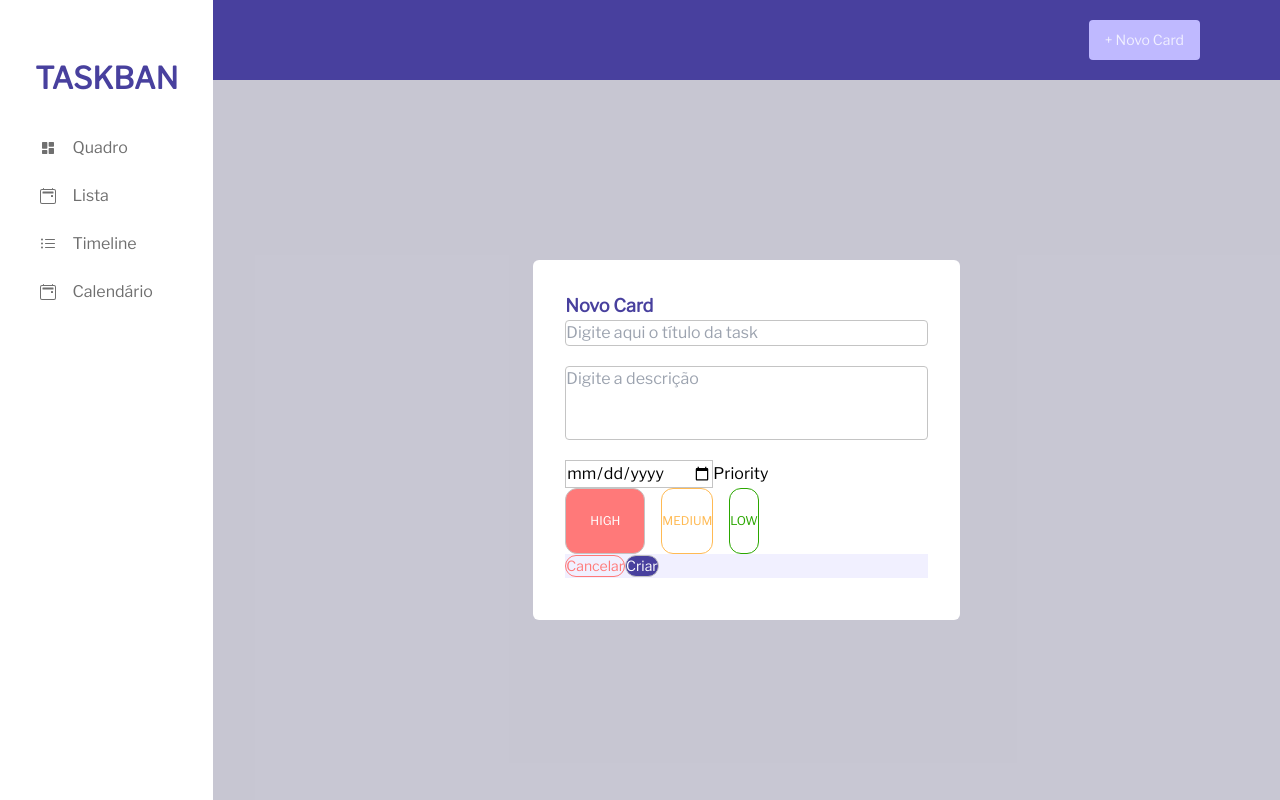
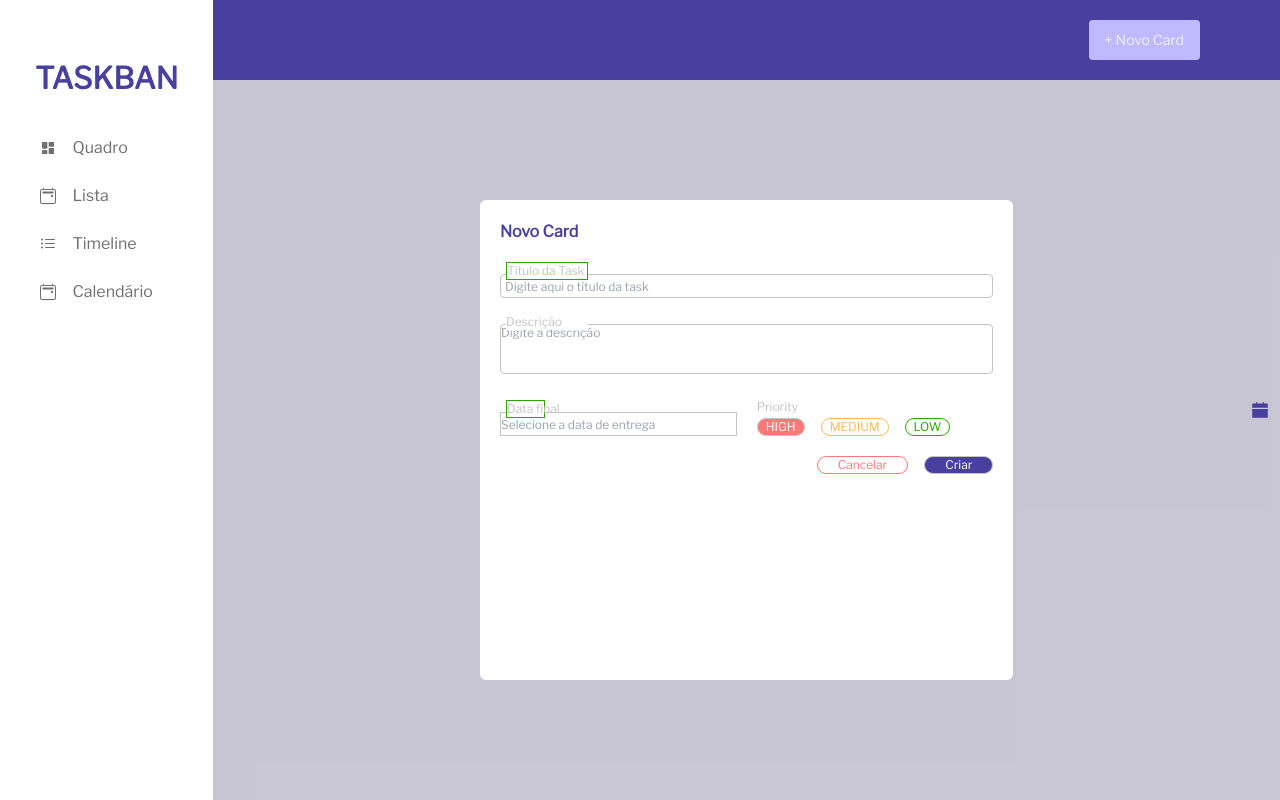
Before and after one commit to Lucasvalves/taskban, a React (Vite) app: page / in a window 1280 px wide. Both pictures are taken after a click on the button "+ Novo Card". Built offline with nearby package versions, Linux system fonts and the light colour scheme.

Commit message:
Create component TextField and TextArea

```diff
--- a/package.json
+++ b/package.json
@@ -12,6 +12,7 @@
   "dependencies": {
     "react": "^18.2.0",
     "react-dom": "^18.2.0",
+    "react-hook-form": "^7.48.2",
     "react-icons": "^4.12.0"
   },
   "devDependencies": {
--- /dev/null
+++ b/src/PickData/PickData.jsx
@@ -0,0 +1,11 @@
+const PickData = () => {
+  return (
+    <svg width="20" height="20" viewBox="0 0 20 20" fill="none" xmlns="http://www.w3.org/2000/svg">
+      <path
+        d="M2.1875 17.1875C2.1875 17.5332 2.4668 17.8125 2.8125 17.8125H17.1875C17.5332 17.8125 17.8125 17.5332 17.8125 17.1875V8.98438H2.1875V17.1875ZM17.1875 3.59375H13.9062V2.34375C13.9062 2.25781 13.8359 2.1875 13.75 2.1875H12.6562C12.5703 2.1875 12.5 2.25781 12.5 2.34375V3.59375H7.5V2.34375C7.5 2.25781 7.42969 2.1875 7.34375 2.1875H6.25C6.16406 2.1875 6.09375 2.25781 6.09375 2.34375V3.59375H2.8125C2.4668 3.59375 2.1875 3.87305 2.1875 4.21875V7.65625H17.8125V4.21875C17.8125 3.87305 17.5332 3.59375 17.1875 3.59375Z"
+        fill="#48409E"
+      />
+    </svg>
+  );
+};
+export default PickData;
--- a/src/components/Button/index.jsx
+++ b/src/components/Button/index.jsx
@@ -1,3 +1,4 @@
-export const Button = ({ text, className, onClick}) => {
-  return <button className={`rounded-xl ${className}`} onClick={onClick}>{text}</button>
+const Button = ({ type, text, className, onClick}) => {
+  return <button type={type} className={`rounded-xl ${className}`} onClick={onClick}>{text}</button>
 }
+export default Button
--- a/src/components/Form/index.jsx
+++ b/src/components/Form/index.jsx
@@ -1,62 +1,79 @@
 //import { BsCalendar2Event, BsListUl } from 'react-icons/bs';
 import useAppContext from '../../hook/useAppContext'
-import { Button } from '../Button'
+import Button  from '../Button'
+import {useForm} from "react-hook-form"
+import PickData from '../../PickData/PickData'
+import TextField from '../TextField'
+import TextArea  from '../TextArea'
 
-export const Form = () => {
+const Form = () => {
 	const { openModal, setOpenModal } = useAppContext()
+	const {register, handleSubmit} = useForm()
+
+	const handleSubmitData = (data) =>{
+		console.log("submit", data);
+	}
+	const handleFocus = (event) => {
+    if (placeholder === 'Selecione a data de entrega') event.target.type = 'date';
+  };
 	return (
-		<form action="">
-			<div className="flex flex-col">
-				<input
-					type="name"
-					className="mb-5 border border-gray-20 rounded"
-					placeholder="Digite aqui o título da task"
-				/>
-				<textarea
-					name=""
-					id=""
-					cols="30"
-					rows="3"
-					placeholder="Digite a descrição"
-					className="mb-5 border border-gray-200 resize-none rounded"
-				></textarea>
-
-				<div className="container ">
-				<span>
-				<input
-						type="date"
-						name=""
-						id=""
-						placeholder="Selecione a data de entrega"
-						className="border border-gray-200"
-					></input>
-				</span>
-
-					<span className="container" >
-					<label htmlFor="">Priority</label>
-
-						<span className="flex gap-4">
-						<Button text='HIGH' className="border bg-red-400 text-white text-xs p-6" />
-						<Button text='MEDIUM' className="border border-orange-100  text-orange-100 bg-white text-xs"/>
-						<Button text='LOW' className="border border-green-400 text-green-400 bg-white text-xs "/>
+		<form onSubmit={handleSubmit(handleSubmitData)}>
+			<div className="flex flex-col" >
+				<div className="flex flex-col mb-3  h-10">
+					<TextField
+					{...register('title')}
+						label="Título da Task"
+						type="text"
+						className="mb-5 border border-gray-20 rounded text-xs p-1 h-6 w-full"
+						placeholder="Digite aqui o título da task"
+					/>
+				</div>
+						<TextArea
+						{...register('description')}
+							placeholder="Digite a descrição"
+							label="Descrição"
+							className="mb-5 border border-gray-200 resize-none rounded w-full text-xs "
+						/>
+				<div className=" flex flex-row justify-between gap-5">
+					<span className="flex flex-col w-1/2">
+						<TextField
+							type="text"
+							name="completionDate"
+							label="Data final"
+							placeholder="Selecione a data de entrega"
+							icon={<PickData />}
+							{...register('date')}
+							className="border border-gray-200 text-xs h-6 w-full
+							"
+											// value={taskData.completionDate ?? ''}
+											// onChange={handleInputChange}
+										/>
+					</span>
+					<span className="w-1/2 mb-5 " >
+						<label className="text-xs  text-gray-200">Priority</label>
+					 	<span className="flex gap-4 ">
+							<Button text="HIGH" className="border bg-red-400 text-white text-xs pl-2 pr-2" />
+							<Button text="MEDIUM" className="border border-orange-100  text-orange-100 bg-white text-xs pl-2 pr-2"/>
+							<Button text="LOW" className="border border-green-400 text-green-400 bg-white text-xs pl-2 pr-2" />
 						</span>
 					</span>
-
 				</div>
 			</div>
-			<div className="bg-violet-50 w-full h-1/6 ">
+			<div className=" w-full h-1/6 flex justify-end gap-4">
 				<Button
 					text="Cancelar"
 					onClick={() => setOpenModal(false)}
-					className="text-red-400 border border-red-400  text-sm"
+					className="text-red-400 border border-red-400 text-xs pl-5 pr-5"
 				/>
 
 				<Button
+				type="submit"
 					text="Criar"
-					//onClick={() => setOpenModal(false)}
-					className="bg-purple-950 text-white border text-sm "
+					className="bg-purple-950 text-white border text-xs pl-5 pr-5"
 				/>
 			</div>
+
 		</form>
 	)
 }
+export default Form
--- a/src/components/Modal/index.jsx
+++ b/src/components/Modal/index.jsx
@@ -1,16 +1,16 @@
 import useAppContext from '../../hook/useAppContext'
-import { Form } from '../Form'
+import Form from '../Form'
 export const Modal = () => {
   const { openModal, setOpenModal } = useAppContext()
 
   if (openModal == true) {
     return (
       <div className="bg-black-200 flex  h-full">
-        <div className="bg-white  h-3/6 rounded-md m-auto w-2/5">
-          <div className=" h-5/6 flex  m-8 w-6/6 flex-col">
-            <h1 className="text-purple-950 font-semibold text-lg">Novo Card</h1>
+        <div className="bg-white  h-4/6 rounded-md m-auto w-3/6">
+          <div className=" h-5/6 flex  m-5 w-6/6 flex-col">
+            <h1 className="text-purple-950 font-semibold text-base mb-3">Novo Card</h1>
             <div>
-              <Form></Form>
+              <Form/>
             </div>
           </div>
         </div>
--- /dev/null
+++ b/src/components/Task/index.jsx
@@ -0,0 +1,11 @@
+
+const TaskProps = {
+  title,
+  description,
+  date,
+  priority
+}
+
+export const TaskCard = () =>{
+
+}
--- /dev/null
+++ b/src/components/TextArea/index.jsx
@@ -0,0 +1,16 @@
+export const TextArea =({ label, placeholder, className,...restProps }) =>{
+  return(
+    <>
+      <label className="relative top-1.5 left-1.5 pointer-events-none text-gray-200 bg-white w-1/6 text-xs z-40 ">{label}</label>
+      <textarea
+          cols="30"
+          rows="3"
+          name="content"
+          placeholder={placeholder}
+          className={className}
+      />
+    </>
+  )
+}
+
+export default TextArea
--- /dev/null
+++ b/src/components/TextField/index.jsx
@@ -0,0 +1,17 @@
+const TextField = ({ label, placeholder, icon, className,...restProps }) => {
+  const handleFocus = (event ) => {
+    if (placeholder === 'Selecione a data de entrega') event.target.type = 'date';
+  };
+
+
+  return (
+    <>
+      {/* <label className="relative  top-[8px] left-1.5 text-gray-200 pointer-events-none bg-white text-xs z-40 w-1/5">{label}</label> */}
+      <label className="relative top-1.5 left-1.5 pointer-events-none text-gray-200 bg-white w-1/6 text-xs z-40 whitespace-nowrap border border-green-400 ">{label}</label>
+        <input  className={className} placeholder={placeholder} onFocus={handleFocus} type="text" {...restProps} maxLength={255} />
+        {icon && <span className="absolute top-2/4 right-2.5" >{icon}</span>}
+    </>
+  );
+};
+
+export default TextField;
--- a/src/input.css
+++ b/src/input.css
@@ -1,3 +1,10 @@
 @tailwind base;
 @tailwind components;
 @tailwind utilities;
+
+@layer base {
+  input[type="date"]::-webkit-calendar-picker-indicator{
+    display: none;
+    color: #48409E;
+  }
+}
```
Also changed, not shown: src/App.jsx (+2 -7 lines), 1 other file (tests, documents, lock files or other folders).
